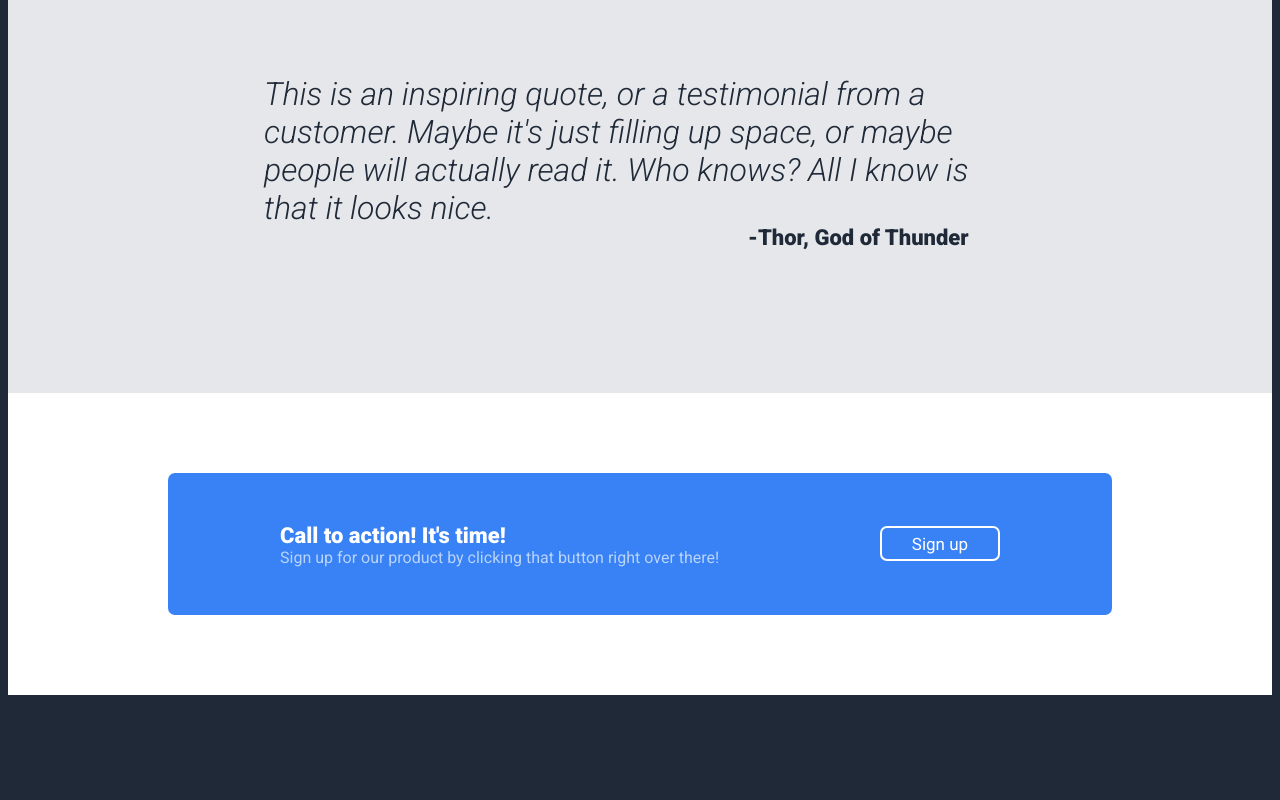
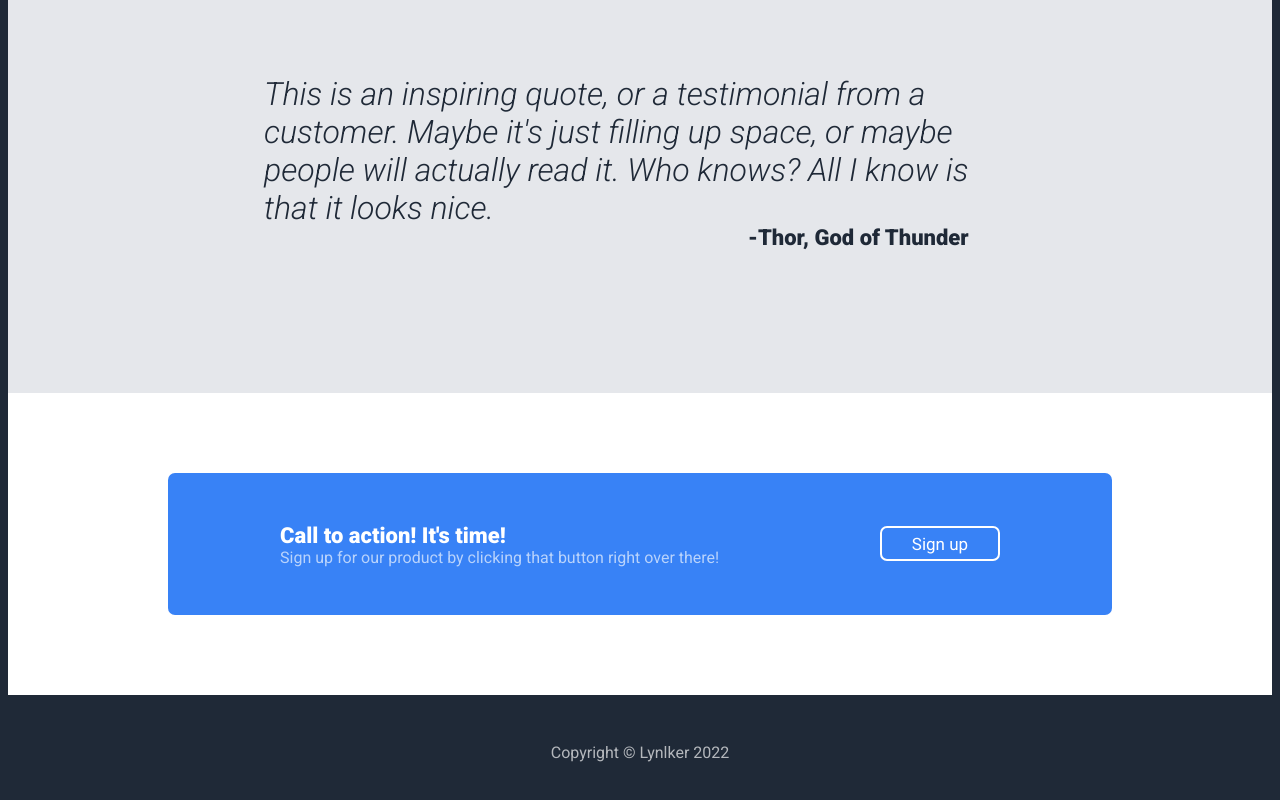
Before and after one commit to lynlker/odin-foundations-landing, a plain HTML site: page index.html in a window 1280 px wide. Shown: the part 1038-1838 px from the top of the page. Before the commit the page ends 1741 px from the top, so only its background shows below. Drawn offline with Linux system fonts and the light colour scheme.

Commit message:
Add and style copyright area

```diff
--- a/index.html
+++ b/index.html
@@ -86,5 +86,14 @@
             </div>
         </div>
     </section>
+
+<!-- COPYRIGHT SECTION -->
+
+    <section id="copyright">
+        <div class="copyright-area">
+            <p class="copyright-text">Copyright © Lynlker 2022</p>
+        </div>
+    </section>
+
 </body>
 </html>
--- a/main.css
+++ b/main.css
@@ -2,7 +2,6 @@
 
 *{
     font-family: "Roboto", sans-serif;
-    font
 }
 
 section{
@@ -175,3 +174,15 @@ a:link, a:visited, a:hover, a:active {
     height: 35px;
     margin: auto 0 auto auto;
 }
+
+/* COPYRIGHT AREA */
+
+.copyright-area{
+    padding: 5em auto;
+    text-align: center;
+}
+
+.copyright-text{
+    margin: 3em auto;
+    color: rgba(255, 255, 255, 0.667);
+}
```
